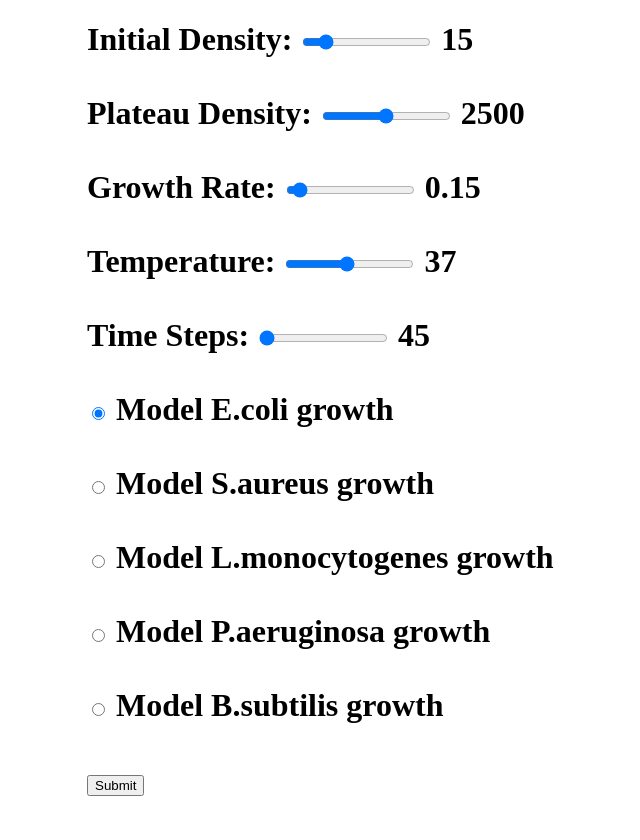
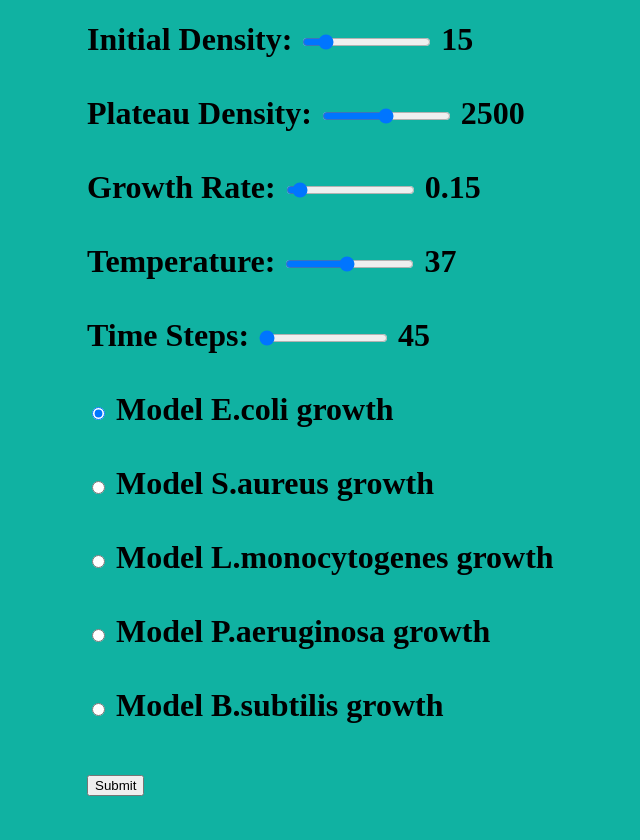
Before and after one commit to TealJason/growth_modelling, a Django app: page / in a window 1280 px wide. Shown: the whole page, without its empty margins (53-693 px from the left). After the commit the page ends 796 px from the top, so only its background shows below. Run offline with Django 3.2, Linux system fonts and the light colour scheme.

Commit message:
add in a tealish background because why not

```diff
--- a/growth_model/templates/index.html
+++ b/growth_model/templates/index.html
@@ -9,12 +9,16 @@
             margin: auto;
             align-self: center;
         }
+        html, body {
+            height: 100%;
+            margin: 0;
+            background-color: #10B2A2;
+        }
 
-            </style>
+    </style>
 
 </head>
 <body>
-
 
 <h1>
     <form id="growthform" method="POST" action="{% url 'index' %}">
```
